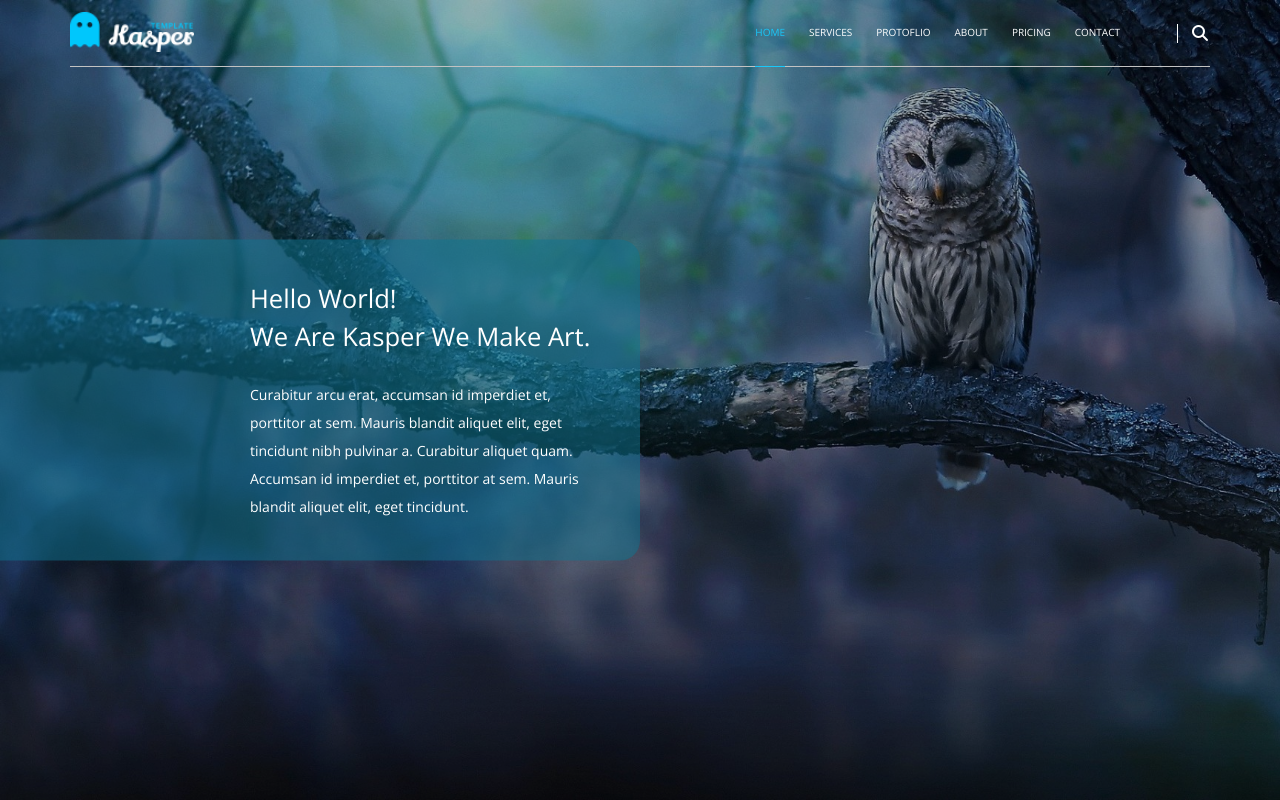
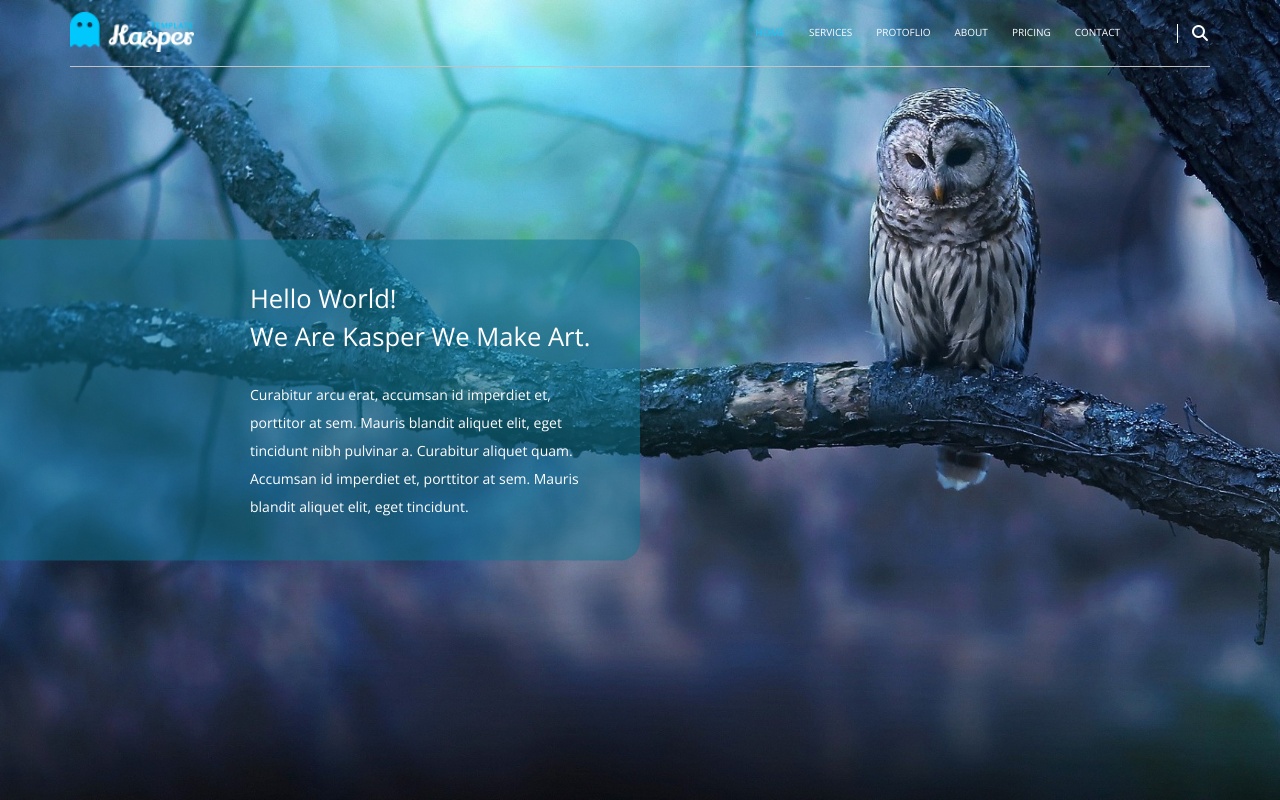
Before and after one commit to Ahmed-let-front/kasper-template-tow, a plain HTML site: page index.html in a window 1280 px wide. Shown: the top 800 px of the page. Drawn offline with nearby package versions, Linux system fonts and the light colour scheme.

Commit message:
berger-bug

```diff
--- a/css/kasper.css
+++ b/css/kasper.css
@@ -227,7 +227,7 @@ body {
         gap: 1.5rem;
         height: auto;
         width: fit-content;
-        z-index: 2;
+        z-index: 0;
         padding: 0;
       }
       nav {
@@ -249,12 +249,6 @@ body {
   background-image: url("../assets/images/landing.jpg");
   position: relative;
   background-size: cover;
-  &::after {
-    position: absolute;
-    inset: 0;
-    content: "";
-    background-color: rgba(0, 0, 0, 0.3);
-  }
   &::before {
     content: "";
     position: absolute;
@@ -273,7 +267,7 @@ body {
     top: 50%;
     transform: translateY(-50%);
     inline-size: 100%;
-    z-index: 2;
+    z-index: 0;
     .content {
       line-height: 1.5;
 
```
